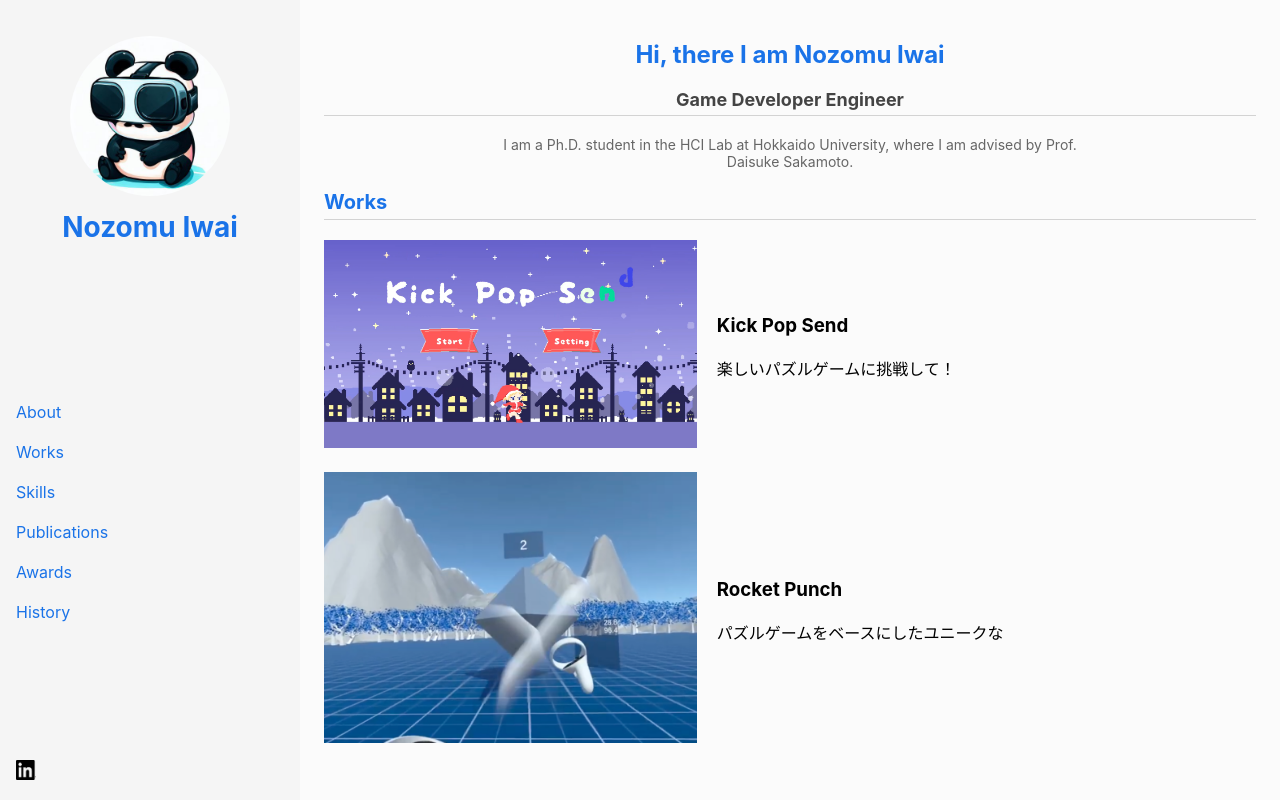
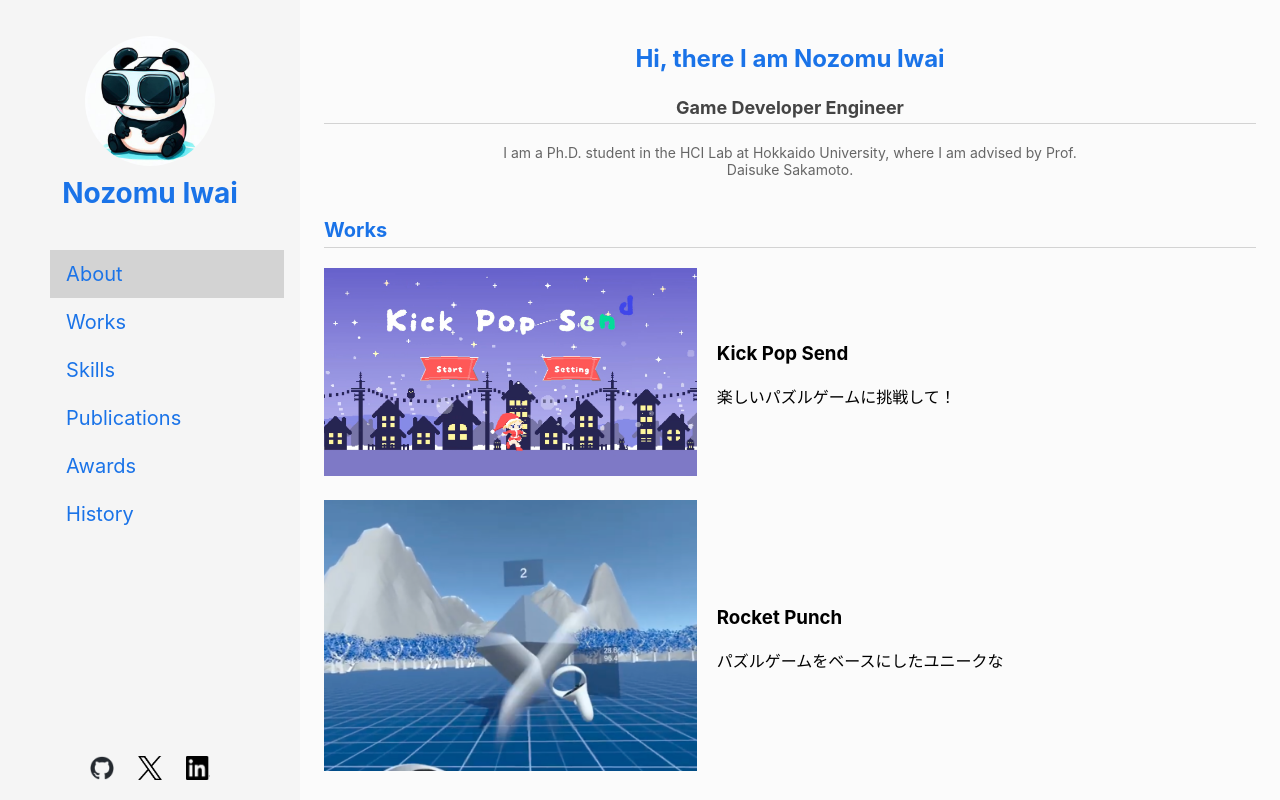
Before and after one commit to NI-yy/NI-yy.github.io, a React (Create React App) app: page / in a window 1280 px wide. Shown: the top 800 px of the page. Built offline with nearby package versions, Linux system fonts and the light colour scheme; the HTML template or start-up script is replaced by a standard one.

Commit message:
サイドバーのスタイルを実装

```diff
--- a/src/App.css
+++ b/src/App.css
@@ -24,3 +24,11 @@ section h2 {
   border-bottom: 1px solid #d3d3d3;
   padding-bottom: 5px;
 }
+
+:root {
+  --font-size-small: 12px;
+  --font-size-medium: 16px;
+  --font-size-large: 20px;
+  --font-size-xlarge: 28px;
+  --font-size-xxlarge: 32px;
+}
--- a/src/App.js
+++ b/src/App.js
@@ -7,19 +7,63 @@ import Publications from './components/Publications';
 import Awards from './components/Awards';
 import History from './components/History';
 import Footer from './components/Footer';
+import { useState, useEffect, useRef } from 'react';
 
 function App() {
+  const [activeSection, setActiveSection] = useState('about'); // デフォルトでAboutをアクティブ
+  const sectionRefs = useRef({
+    about: null,
+    works: null,
+    skills: null,
+    publications: null,
+    awards: null,
+    history: null,
+  });
+
+  useEffect(() => {
+    const handleScroll = () => {
+      const scrollPosition = window.scrollY + 100; // 少し余裕を持たせる（ヘッダー分や視覚的調整）
+
+      for (const [section, ref] of Object.entries(sectionRefs.current)) {
+        if (ref) {
+          const offsetTop = ref.offsetTop;
+          const offsetBottom = offsetTop + ref.offsetHeight;
+
+          if (scrollPosition >= offsetTop && scrollPosition < offsetBottom) {
+            setActiveSection(section);
+            break;
+          }
+        }
+      }
+    };
+
+    window.addEventListener('scroll', handleScroll);
+    return () => window.removeEventListener('scroll', handleScroll); // クリーンアップ
+  }, []);
+
   return (
     <div className="App">
-      <Sidebar />
+      <Sidebar activeSection={activeSection} />
       <div className="main-content">
+        <section id="about" ref={(el) => (sectionRefs.current.about = el)}>
           <Header />
+        </section>
         <main>
+          <section id="works" ref={(el) => (sectionRefs.current.works = el)}>
             <Works />
+          </section>
+          <section id="skills" ref={(el) => (sectionRefs.current.skills = el)}>
             <Skills />
+          </section>
+          <section id="publications" ref={(el) => (sectionRefs.current.publications = el)}>
             <Publications />
+          </section>
+          <section id="awards" ref={(el) => (sectionRefs.current.awards = el)}>
             <Awards />
+          </section>
+          <section id="history" ref={(el) => (sectionRefs.current.history = el)}>
             <History />
+          </section>
         </main>
         <Footer />
       </div>
--- a/src/components/Sidebar.js
+++ b/src/components/Sidebar.js
@@ -1,30 +1,50 @@
 import React from 'react';
 import pandaLogo from '../img/panda-logo.png';
+import github_icon from '../img/github-icon.png';
+import x_icon from '../img/x-icon.png';
 import linkedin_icon from '../img/linkedin-icon.png';
 import '../styles/Sidebar.css';
 
-function Sidebar() {
+function Sidebar({ activeSection }) {
+  const navItems = [
+    { id: 'about', text: 'About' },
+    { id: 'works', text: 'Works' },
+    { id: 'skills', text: 'Skills' },
+    { id: 'publications', text: 'Publications' },
+    { id: 'awards', text: 'Awards' },
+    { id: 'history', text: 'History' },
+  ];
+
   return (
     <div className="sidebar">
       <div className="sidebar-header">
         <div className="logo-container">
           <img src={pandaLogo} alt="Panda Logo" className="logo" />
         </div>
+        <div className="name-container">
           <span className="sidebar-name">Nozomu Iwai</span>
         </div>
-      <nav>
+      </div>
+      <nav className="nav-list">
         <ul>
-          <li><a href="#about">About</a></li>
-          <li><a href="#works">Works</a></li>
-          <li><a href="#skills">Skills</a></li>
-          <li><a href="#publications">Publications</a></li>
-          <li><a href="#awards">Awards</a></li>
-          <li><a href="#history">History</a></li>
+          {navItems.map((item) => (
+            <li key={item.id} className={activeSection === item.id ? 'active' : ''}>
+              <a href={`#${item.id}`}>{item.text}</a>
+            </li>
+          ))}
         </ul>
       </nav>
+      <div className="social_icons">
+        <a href="https://linkedin.com" target="_blank" rel="noopener noreferrer">
+          <img src={github_icon} alt="Github" className="linkedin-icon" />
+        </a>
+        <a href="https://linkedin.com" target="_blank" rel="noopener noreferrer">
+          <img src={x_icon} alt="X" className="linkedin-icon" />
+        </a>
         <a href="https://linkedin.com" target="_blank" rel="noopener noreferrer">
           <img src={linkedin_icon} alt="LinkedIn" className="linkedin-icon" />
         </a>
+      </div>
     </div>
   );
 }
--- a/src/styles/Sidebar.css
+++ b/src/styles/Sidebar.css
@@ -15,44 +15,84 @@ left: 0; /* 常に左端に固定 */
 .sidebar-header {
 display: flex;
 flex-direction: column;
-align-items: center;
 margin-top:  20px;
-margin-bottom: 20px;
+margin-bottom: 40px;
+}
+
+.name-container{
+    text-align: center;
+    display: block;
 }
 
 .sidebar-name {
 color: #1a73e8;
-font-size: 28px;
+font-size: var(--font-size-xlarge);
 font-weight: bold;
-margin-top: 10px;
+display: inline-block;
+text-align: left;
+}
+
+.logo-container {
+    display: flex;
+    justify-content: center; /* ロゴを中央に配置 */
+    width: 100%;
+    margin-bottom: 10px;
 }
 
 .logo {
-width: 160px;
-height: 160px;
+width: 130px;
+height: 130px;
 border-radius: 50%;
 }
 
-.sidebar nav ul {
-list-style: none;
-padding: 0;
+.nav-list{
+    flex-grow: 1;
 }
 
-.sidebar nav ul li {
-margin: 20px 0;
+.nav-list ul {
+    list-style: none;
+    padding-left: 34.1px; /* パディングをリセット */
+    margin: 0;
+  }
+
+.nav-list ul {
+list-style: none;
 }
 
-.sidebar nav ul li a {
+.nav-list ul li {
+margin: 0 0;
+padding: 12px 16px 12px 16px;
+}
+
+.nav-list ul li a {
 color: #1a73e8;
 text-decoration: none;
-font-size: 16px;
+font-size: var(--font-size-large);
 }
 
-.sidebar nav ul li a:hover {
-font-weight: bold;
+.sidebar nav ul li:hover {
+    background-color: #e0e0e0; /* liがホバーされたときの背景色 */
 }
 
-.linkedin-icon {
-width: 20px;
-height: 20px;
+.sidebar nav ul li.active {
+    background-color: #d3d3d3; /* アクティブなセクションの背景色 */
 }
+
+/* ソーシャルアイコンのスタイルを追加 */
+.social_icons {
+    display: flex; /* 横に並べるためにフレックスボックスを使用 */
+    justify-content: center; /* 横方向に中央揃え */
+    gap: 24px; /* アイコン間の間隔 */
+    margin-top: 10px; /* ナビゲーションリストとの間隔 */
+    padding-left: 10px;
+    padding-right: 10px;
+}
+
+  .social_icons a {
+    text-decoration: none; /* リンクの下線を削除 */
+  }
+
+  .social_icons img {
+    width: 24px; /* アイコンのサイズを維持 */
+    height: 24px; /* アイコンのサイズを維持 */
+  }
```
Also changed, not shown: src/img/github-icon.png (added), src/img/x-icon.png (added). Lines whose indentation alone changed are shown as unchanged.
